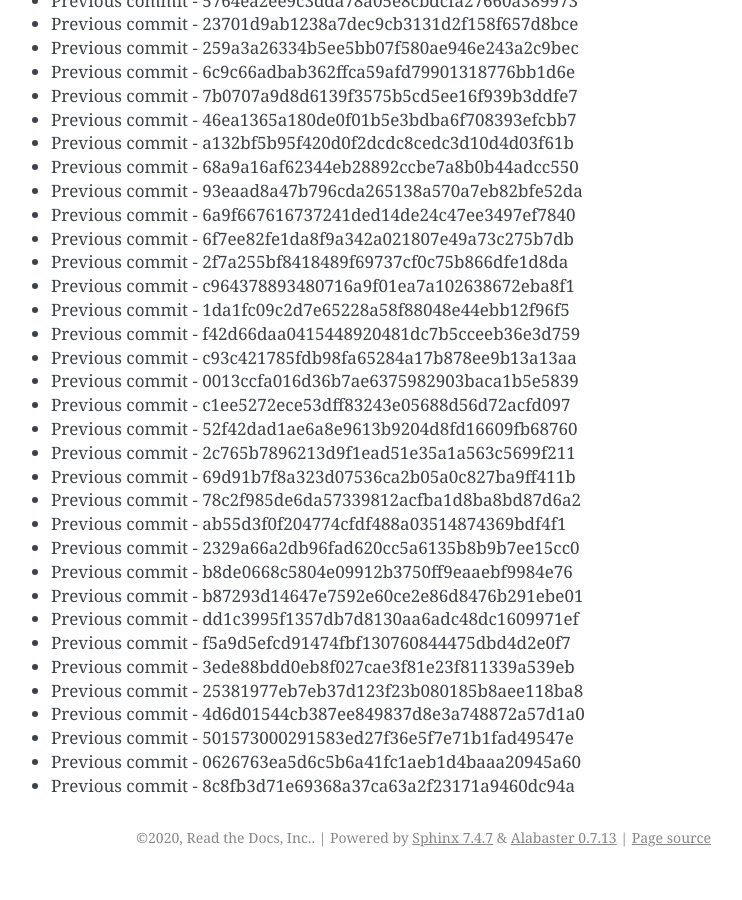
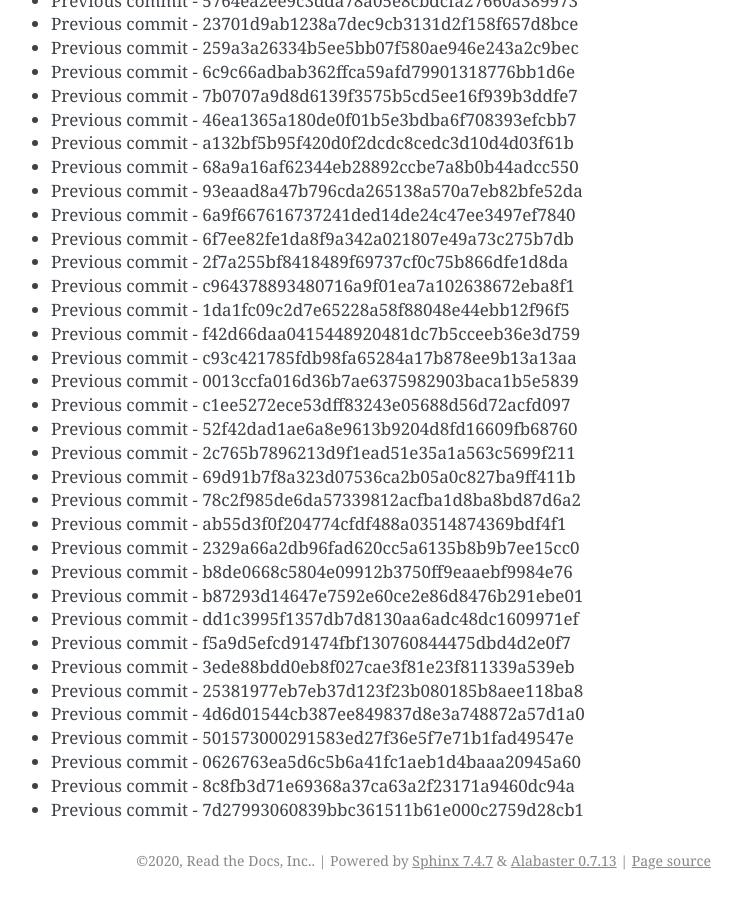
Before and after one commit to readthedocs/rtd-git-stresstest, a Sphinx documentation site: the page built from docs/updates.rst, in a window 1280 px wide and 900 px high, scrolled down 47511 px. Shown: the whole window, without its empty margins (399-1141 px from the left). Built offline with Sphinx 7.4.7, drawn with Linux system fonts in a browser that asks for light colours; before the commit the page ends 48388 px from its top, so only the background shows below that.

Commit message:
Generating commit from previous: 7d27993060839bbc361511b61e000c2759d28cb1

```diff
--- a/docs/updates.rst
+++ b/docs/updates.rst
@@ -2028,3 +2028,4 @@ It can be tested for any performance characteristics.
 * Previous commit - 501573000291583ed27f36e5f7e71b1fad49547e
 * Previous commit - 0626763ea5d6c5b6a41fc1aeb1d4baaa20945a60
 * Previous commit - 8c8fb3d71e69368a37ca63a2f23171a9460dc94a
+* Previous commit - 7d27993060839bbc361511b61e000c2759d28cb1
```
